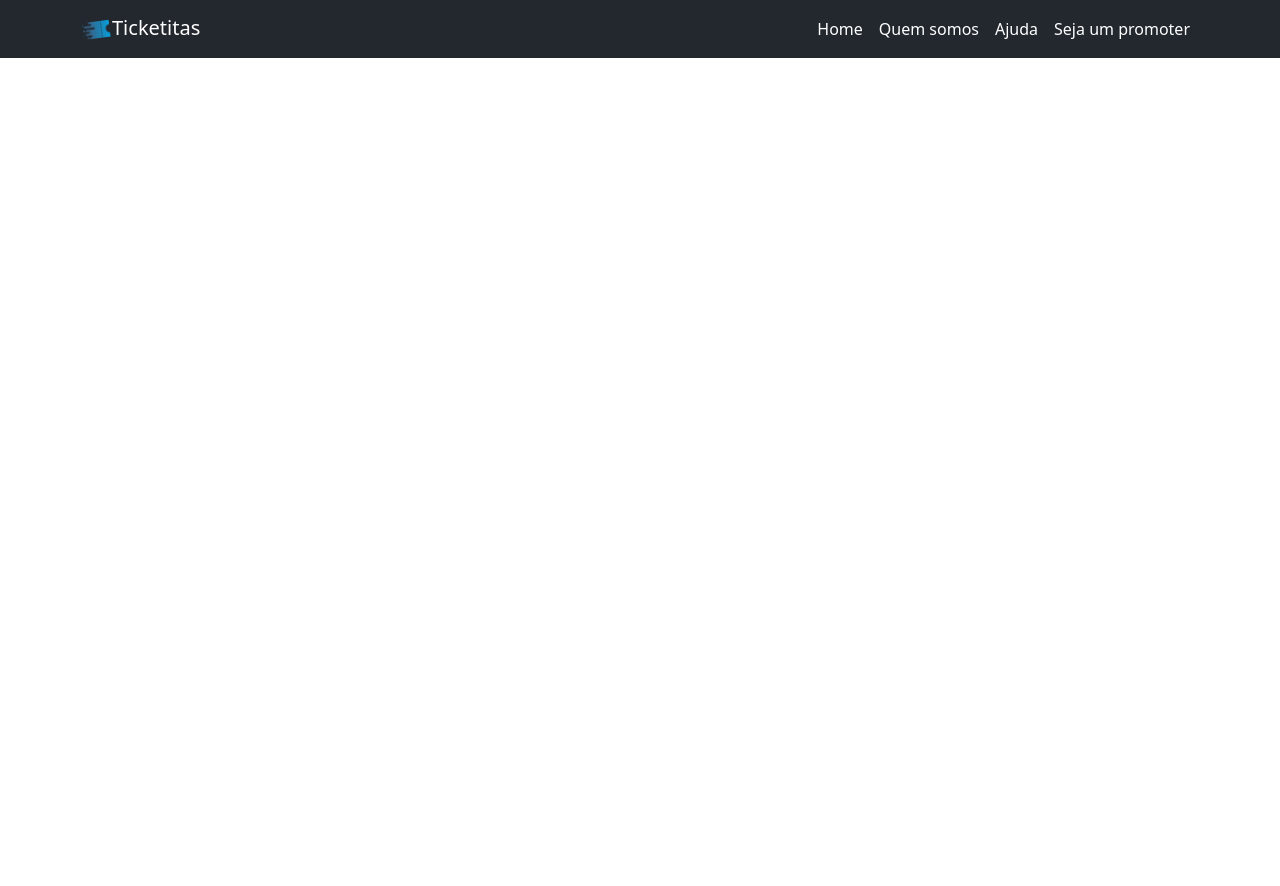
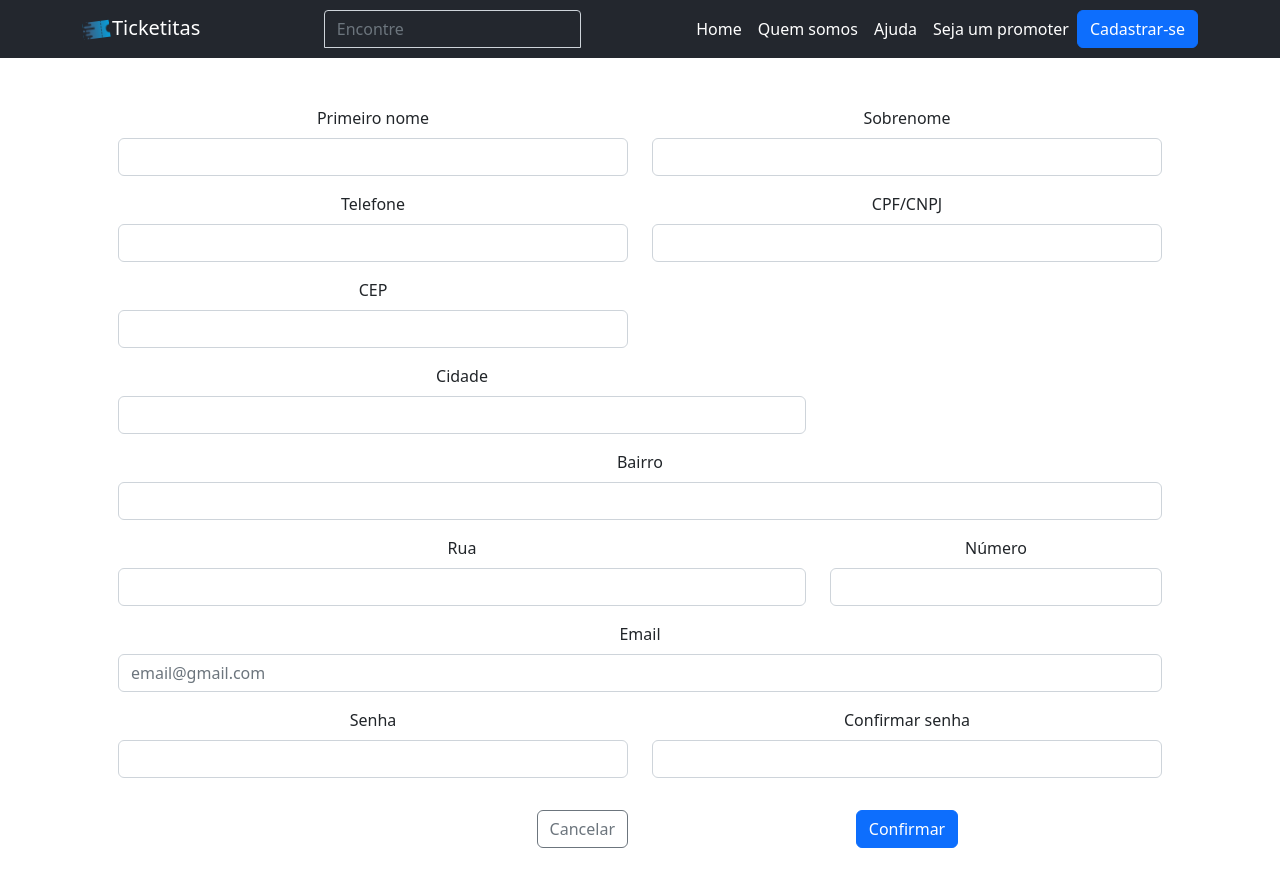
Before and after one commit to 12Devs/Ticketitas-TypeScript, a React (Create React App) app: page /cadastrarSe in a window 1280 px wide. Shown: the top 886 px of the page. Before the commit the page ends 800 px from the top, so only its background shows below. Built offline with nearby package versions, Linux system fonts and the light colour scheme.

Commit message:
Adicionando form cadastro de cliente

```diff
--- /dev/null
+++ b/src/components/InputBuscar/InputBuscar.css
@@ -0,0 +1,4 @@
+.Input-Primario {
+    border-radius: 4px 4px 0px 0px !important;
+    background: none !important;
+}
--- a/src/components/InputBuscar/index.tsx
+++ b/src/components/InputBuscar/index.tsx
@@ -1,26 +1,39 @@
 import Form from 'react-bootstrap/Form';
+import InputGroup from 'react-bootstrap/InputGroup';
 import React from 'react';
 import { Button, Container } from 'react-bootstrap';
 
 import './InputBuscar.css';
 import '../Texto/Texto.css';
 
-function InputBuscar({ placeholder, controlId, data, setData}:
-{placeholder: string, controlId: string, data: string, setData: Function}) {
+function InputBuscar({ placeholder, controlId, data, setData }:
+    { placeholder: string, controlId: string, data: string, setData: Function }) {
     return (
-        <Form.Group className="mb-3" controlId={controlId}>
+        <InputGroup>
             <Form.Control
                 type="search"
-                placeholder= {placeholder}
+                placeholder={placeholder}
                 aria-label="Barra de pesquisa"
                 className='Input-Primario Texto-Branco'
                 value={data}
                 onChange={(e) => setData(e.target.value)}
             />
-            <Button variant="none" id="button-addon2">
-                🔍︎
-            </Button>
-        </Form.Group>
+            {/* <InputGroup.Text className='Input-Primario' id="basic-addon1">🔍︎</InputGroup.Text> */}
+        </InputGroup>
+
+        // <Form.Group controlId={controlId}>
+        //     <Form.Control
+        //         type="search"
+        //         placeholder={placeholder}
+        //         aria-label="Barra de pesquisa"
+        //         className='Input-Primario Texto-Branco'
+        //         value={data}
+        //         onChange={(e) => setData(e.target.value)}
+        //     />
+        //     {/* <Button variant="none" id="button-addon2">
+        //         🔍︎
+        //     </Button> */}
+        // </Form.Group>
     )
 }
 
--- a/src/components/NavBarGeral/index.tsx
+++ b/src/components/NavBarGeral/index.tsx
@@ -2,7 +2,13 @@ import Container from 'react-bootstrap/Container';
 import Nav from 'react-bootstrap/Nav';
 import Navbar from 'react-bootstrap/Navbar';
 import { Link } from 'react-router-dom';
+import InputBuscar from '../InputBuscar';
+import { useState } from 'react';
+import Button from 'react-bootstrap/Button';
+
 import './Navbar.css';
+
+
 
 const NavBarGeral = () => {
   const rotas = [{
@@ -18,6 +24,8 @@ const NavBarGeral = () => {
     label: 'Seja um promoter',
     to: '/cadastro-promoter'
   }];
+
+  const [busca, setBusca] = useState('');
 
   return (
 
@@ -41,6 +49,11 @@ const NavBarGeral = () => {
 
         <Navbar.Collapse id="responsive-navbar-nav">
           <Nav className="me-auto" />
+
+          <Nav className="me-auto" >
+            <InputBuscar placeholder='Encontre' controlId='buscarNavBar' data={busca} setData={setBusca} />
+          </Nav>
+
           <Nav>
             {rotas.map((rota, index) => (
               <Nav.Item key={index}>
@@ -52,6 +65,13 @@ const NavBarGeral = () => {
               </Nav.Item>
             ))}
           </Nav>
+
+          <Button variant="primary">
+            <Link to={'/cadastrarSe'} style={{ textDecoration: 'none', color: 'white' }}>
+              {'Cadastrar-se'}
+            </Link>
+          </Button>{' '}
+
         </Navbar.Collapse>
 
       </Container>
--- /dev/null
+++ b/src/pages/CadastrarCliente/index.tsx
@@ -0,0 +1,142 @@
+import Container from 'react-bootstrap/Container';
+import Form from 'react-bootstrap/Form';
+import Row from "react-bootstrap/Row";
+import Col from "react-bootstrap/Col";
+import Button from 'react-bootstrap/Button';
+import { useState } from 'react';
+
+import InputTexto from '../../components/InputTexto';
+
+// import InputText from '../InputText'
+// import InputSelect from '../InputSelect';
+// import AbaIndicacao from '../AbaIndicacao';
+// import Footer from '../Footer';
+
+
+
+
+
+export default function CadastrarCliente() {
+    const [primeiroNome, setprimeiroNome] = useState('');
+    const [sobrenome, setSobreome] = useState('');
+    const [telefone, setTelefone] = useState('');
+    const [cpfCnpj, setCpfCnpj] = useState('');
+    const [cep, setCep] = useState('');
+    const [cidade, setCidade] = useState('');
+    const [estado, setEstado] = useState('');
+    const [bairro, setBairro] = useState('');
+    const [rua, setRua] = useState('');
+    const [numero, setNumero] = useState('');
+    const [email, setEmail] = useState('');
+    const [senha, setSenha] = useState('');
+    const [senhaConfirmacao, setSenhaConfirmacao] = useState('');
+
+    const realizarCadastro = (event: any) => {
+        event.preventDefault();
+
+        var dadosCliente = {
+            primeiroNome,
+            sobrenome,
+            telefone,
+            cpfCnpj,
+            cep,
+            cidade,
+            estado,
+            bairro,
+            rua,
+            numero,
+            email,
+            senha,
+            senhaConfirmacao
+        }
+        console.log(dadosCliente);
+    }
+
+    return (
+        <Form onSubmit={realizarCadastro} className='mainContent'>
+            <Container className='p-5'>
+
+                {/* <Row className='mb-5'>
+                    <AbaIndicacao label={"Realizar cadastro"} />
+                </Row> */}
+
+                <Row>
+                    <Col sm={6}>
+                        <InputTexto defaultValue={''} required={true} label={"Primeiro nome"} placeholder={""} controlId={"inputPirmeiroNome"} data={primeiroNome} setData={setprimeiroNome} />
+                    </Col>
+                    <Col sm={6}>
+                        <InputTexto defaultValue={''} required={true} label={"Sobrenome"} placeholder={""} controlId={"inputSobrenome"} data={sobrenome} setData={setSobreome} />
+                    </Col>
+                </Row>
+
+                <Row>
+                    <Col sm={6}>
+                        <InputTexto defaultValue={''} required={true} label={"Telefone"} placeholder={""} controlId={"telefone"} data={telefone} setData={setTelefone} />
+                    </Col>
+                    <Col sm={6}>
+                        <InputTexto defaultValue={''} required={true} label={"CPF/CNPJ"} placeholder={""} controlId={"cpfCnpj"} data={cpfCnpj} setData={setCpfCnpj} />
+                    </Col>
+                </Row>
+
+                <Row>
+                    <Col sm={6}>
+                        <InputTexto defaultValue={''} required={true} label={"CEP"} placeholder={""} controlId={"cep"} data={cep} setData={setCep} />
+                    </Col>
+                </Row>
+
+                <Row>
+                    <Col sm={8}>
+                        <InputTexto defaultValue={''} required={true} label={"Cidade"} placeholder={""} controlId={"cidade"} data={cidade} setData={setCidade} />
+                    </Col>
+                    {/* <Col sm={4}>
+                        <InputSelect label={"Estado"} name={'Estados'} data={estado} setData={setEstado} />
+                    </Col> */}
+                </Row>
+
+                <Row>
+                    <Col>
+                        <InputTexto defaultValue={''} required={true} label={"Bairro"} placeholder={""} controlId={"bairro"} data={bairro} setData={setBairro} />
+                    </Col>
+                </Row>
+
+                <Row>
+                    <Col sm={8}>
+                        <InputTexto defaultValue={''} required={true} label={"Rua"} placeholder={""} controlId={"rua"} data={rua} setData={setRua} />
+                    </Col>
+                    <Col sm={4}>
+                        <InputTexto defaultValue={''} required={true} label={"Número"} placeholder={""} controlId={"numero"} data={numero} setData={setNumero} />
+                    </Col>
+                </Row>
+
+                <Row>
+                    <Col>
+                        <InputTexto defaultValue={''} required={true} label={"Email"} placeholder={"email@gmail.com"} controlId={"email"} data={email} setData={setEmail} />
+                    </Col>
+                </Row>
+
+                <Row>
+                    <Col sm={6}>
+                        <InputTexto defaultValue={''} required={true} label={"Senha"} placeholder={""} controlId={"senha"} data={senha} setData={setSenha} />
+                    </Col>
+                    <Col sm={6}>
+                        <InputTexto defaultValue={''} required={true} label={"Confirmar senha"} placeholder={""} controlId={"confirmarSenha"} data={senhaConfirmacao} setData={setSenhaConfirmacao} />
+                    </Col>
+                </Row>
+
+                <Row className='mt-3'>
+                    <Col sm={6} className=' d-flex justify-content-end'>
+                        <Button variant="outline-secondary">
+                            Cancelar
+                        </Button>
+                    </Col>
+                    <Col sm={6}>
+                        <Button type="submit" variant="primary">
+                            Confirmar
+                        </Button>
+                    </Col>
+                </Row>
+
+            </Container>
+        </Form>
+    )
+}
--- a/src/routes.js
+++ b/src/routes.js
@@ -3,6 +3,7 @@ import NavBarGeral from './components/NavBarGeral';
 import React from 'react';
 import Home from './pages/Home';
 import QuemSomos from './pages/QuemSomos';
+import CadastrarCliente from './pages/CadastrarCliente';
 
 
 export default function AppRouter() {
@@ -13,6 +14,7 @@ export default function AppRouter() {
                 <Routes>
                     <Route path='/' element={<Home />} />
                     <Route path='about' element={<QuemSomos/>}/>
+                    <Route path='cadastrarSe' element={<CadastrarCliente/>}/>
                 </Routes>
             </Router>
         </main>
```
